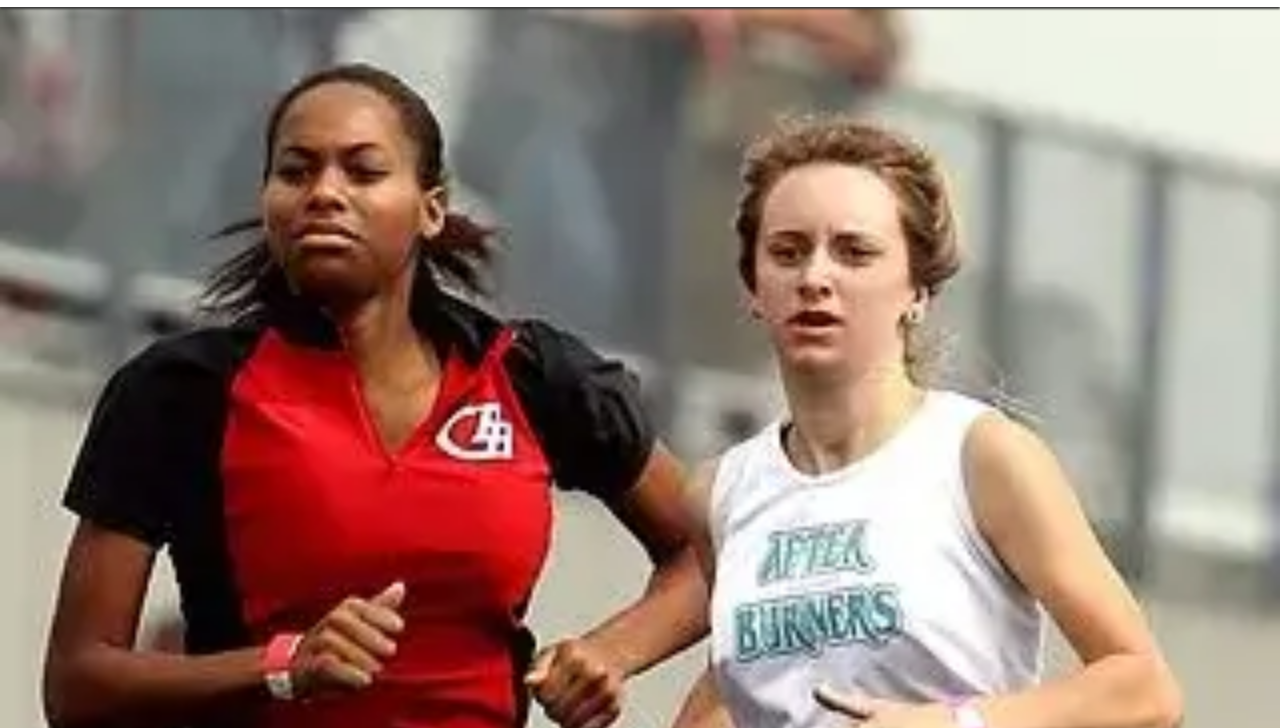
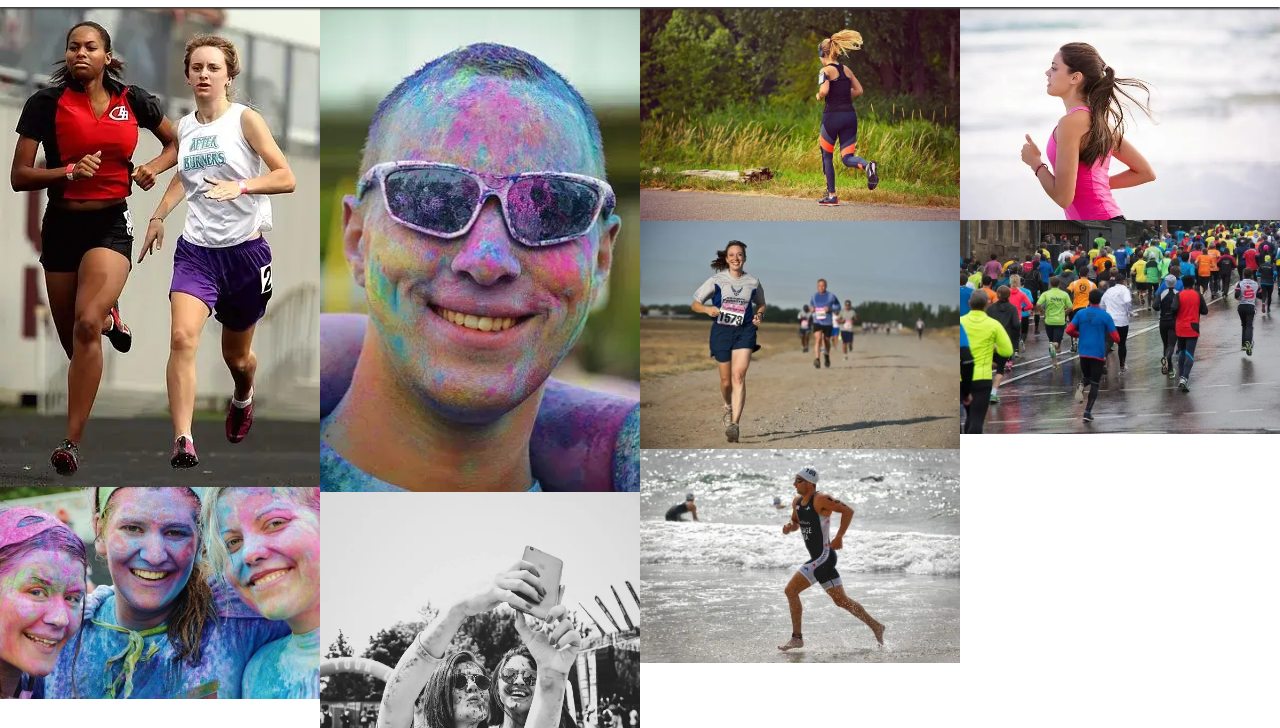
Before and after one commit to foster95/love-running, a plain HTML site: page gallery.html in a window 1280 px wide. Shown: the part 72-800 px from the top of the page. Drawn offline with nearby package versions, Linux system fonts and the light colour scheme.

Commit message:
Style gallery page into masonry style columns

```diff
--- a/assets/css/style.css
+++ b/assets/css/style.css
@@ -209,8 +209,17 @@ font-size: 280%;
 
 #social-networks i {
   font-size: 160%;
-  padding: 5%
+  padding: 5%;
   color: ##3a3a3a;
+}
+
+/* Media query: large or landscape phones (576px and up) */
+@media screen and (min-width: 576px) {
+  #photos {
+    column-count: 2;
+    column-gap: 0;
+  }
+
 }
 
 /* Media query: tablets and larger */
@@ -272,11 +281,19 @@ font-size: 280%;
       align-self: flex-end;
     }
 
+    #photos {
+      column-count: 3;
+    }
+  }
 
  /* Media query: laptops and larger */
  @media screen and (min-width: 992px) {
       #menu a:hover {
         border-bottom: 1px solid #3a3a3a;
+      }
+
+      #photos {
+        column-count: 4;
       }
 }
 
```
